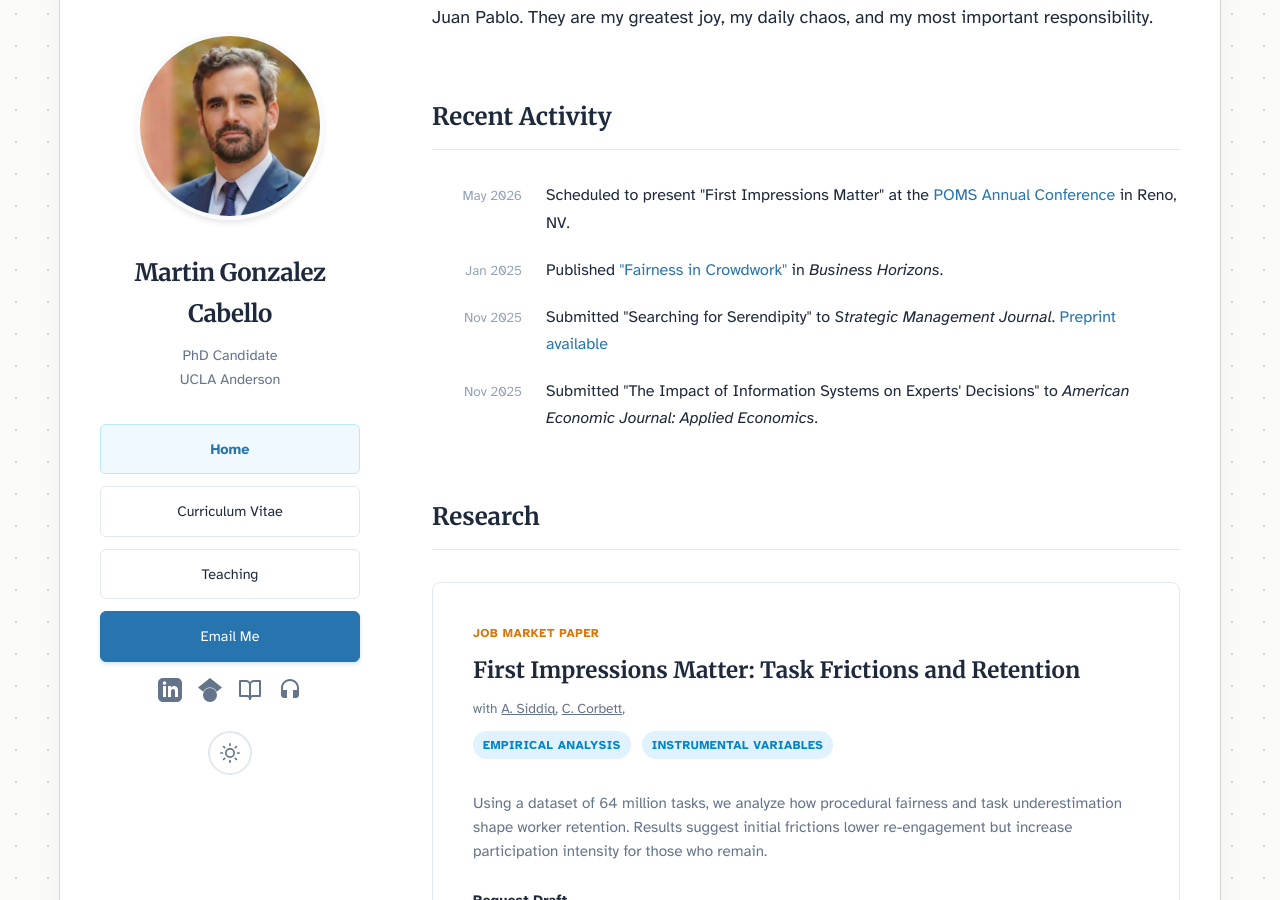
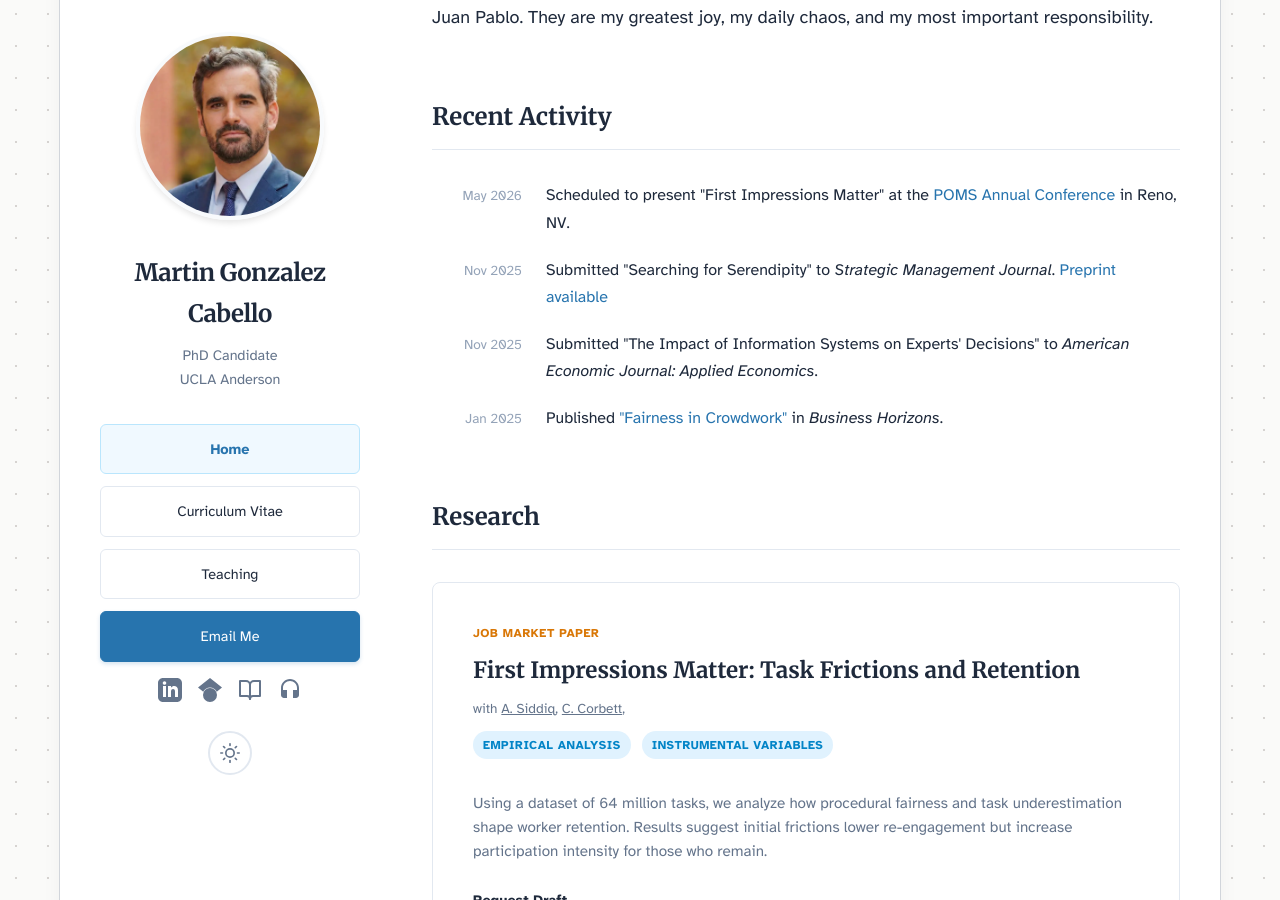
Before and after one commit to martins73/research-site, a Jekyll site: the page built from index.html, in a window 1280 px wide and 900 px high, scrolled down 514 px. Built offline with Jekyll 4.4.1, drawn with Linux system fonts in a browser that asks for light colours; part of the change alters nothing that is shown.

```diff
--- a/_data/activity.yml
+++ b/_data/activity.yml
@@ -15,12 +15,6 @@ items:
     link_url: "https://pomsmeetings.org/conf-2026/"
     link_suffix: "in Reno, NV."
 
-  - date: "Jan 2025"
-    text: 'Published'
-    link_text: '"Fairness in Crowdwork"'
-    link_url: "https://www.sciencedirect.com/science/article/pii/S0007681324001265"
-    link_suffix: "in <em>Business Horizons</em>."
-
   - date: "Nov 2025"
     text: 'Submitted "Searching for Serendipity" to <em>Strategic Management Journal</em>.'
     link_text: "Preprint available"
@@ -32,3 +26,9 @@ items:
     link_text: ""
     link_url: ""
     link_suffix: ""
+
+  - date: "Jan 2025"
+    text: 'Published'
+    link_text: '"Fairness in Crowdwork"'
+    link_url: "https://www.sciencedirect.com/science/article/pii/S0007681324001265"
+    link_suffix: "in <em>Business Horizons</em>."
```
